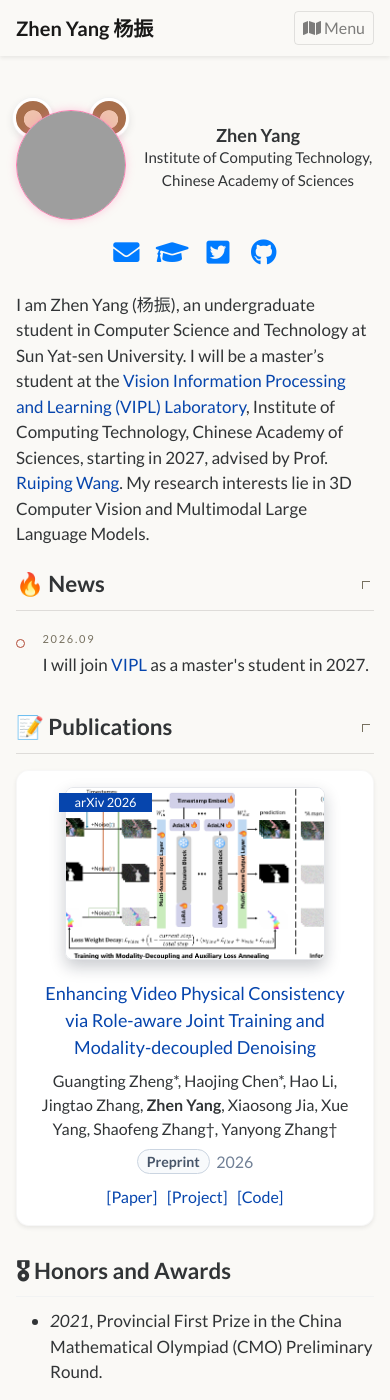
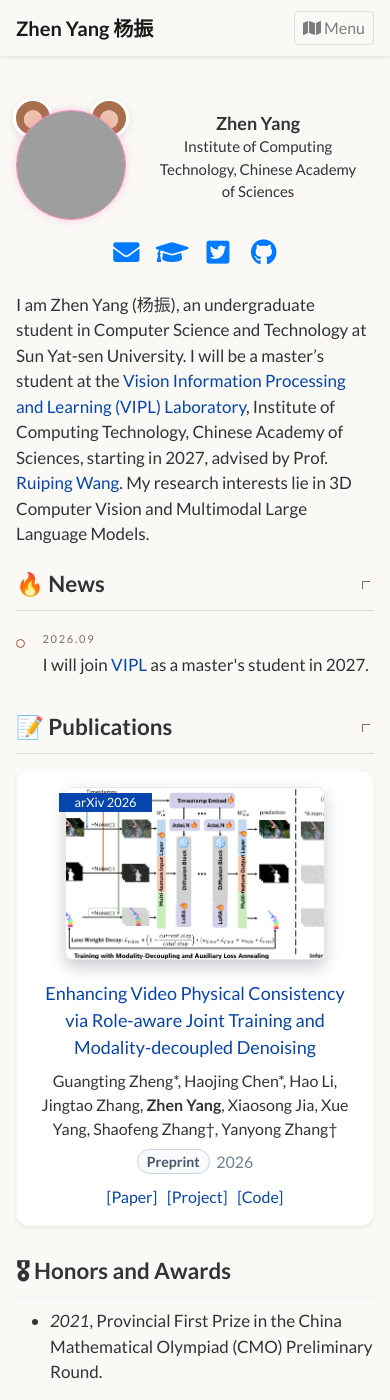
Before and after one commit to MichaelYeung2004/michaelyeung2004.github.io, a Jekyll site: the page built from _pages/about.md, in a window 390 px wide and 1400 px high. Built offline with Jekyll 4.4.1, drawn with Linux system fonts in a browser that asks for light colours; grey boxes are pictures that could not be loaded.

Commit message:
Add breathing room around mobile profile text

```diff
--- a/assets/css/main.scss
+++ b/assets/css/main.scss
@@ -175,7 +175,7 @@ body.homepage {
     }
     .homepage .author__content {
         display: block;
-        padding: 0;
+        padding: 0 12px;
         min-width: 0;
         text-align: center;
     }
```
